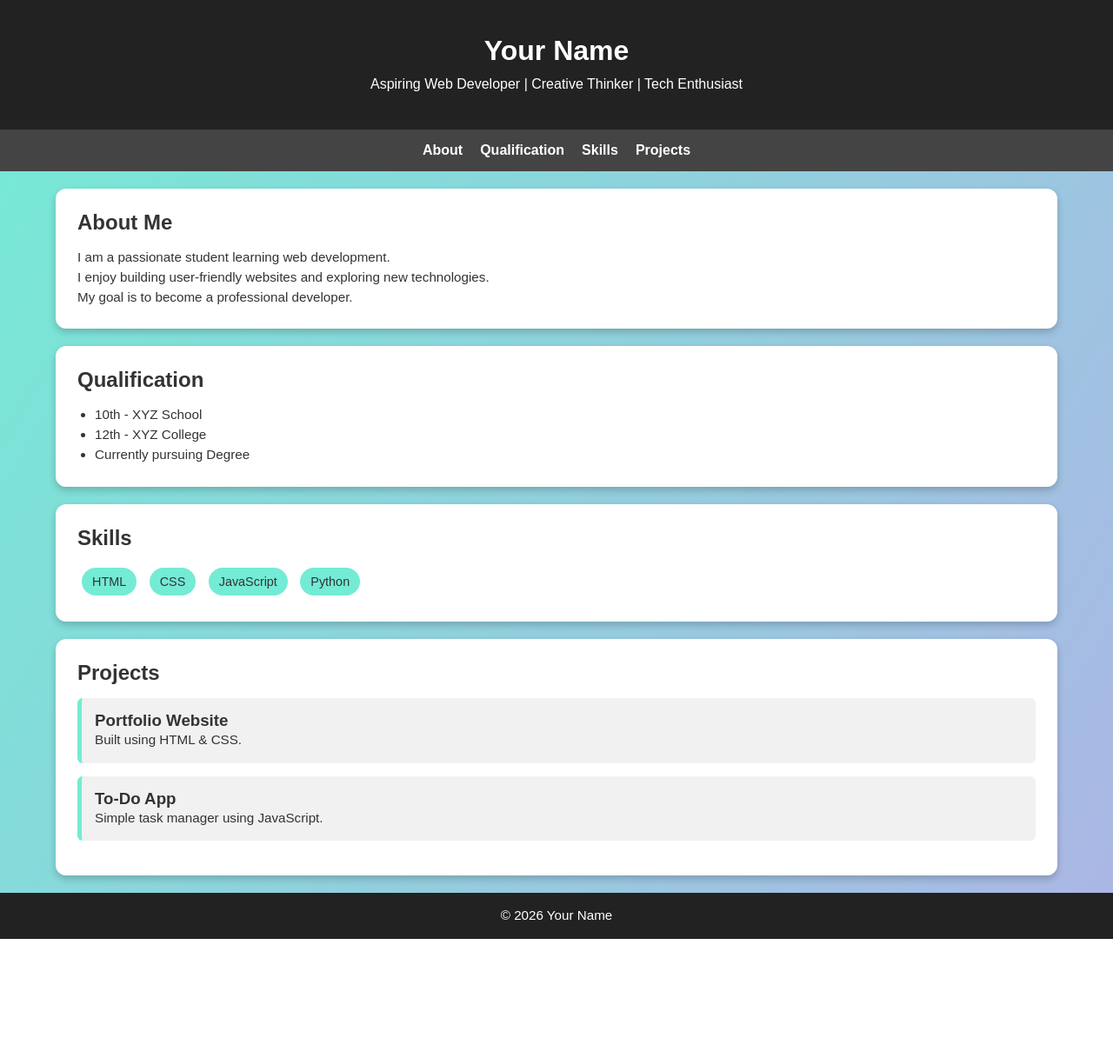
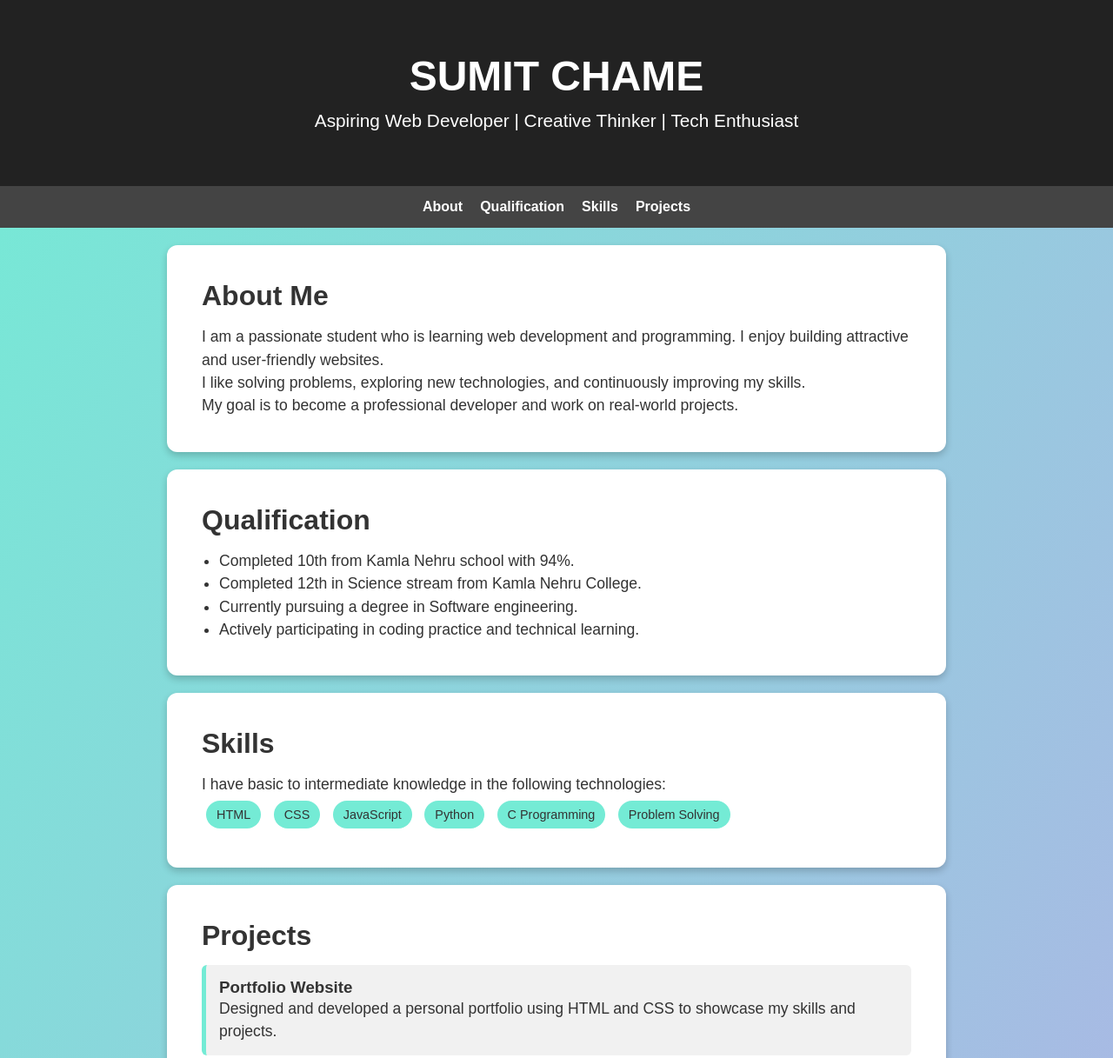
Before and after one commit to sumitchame/index.html, a plain HTML site: page index.html in a window 1280 px wide. Shown: the top 1217 px of the page at 87% size. Before the commit the page ends 1080 px from the top, so only its background shows below. Drawn offline with Linux system fonts and the light colour scheme.

Commit message:
Revise index.html with new content and styles
Updated personal information and enhanced project descriptions.

```diff
--- a/index.html
+++ b/index.html
@@ -1,13 +1,10 @@
-<!DOCTYPE html>
-<html lang="en">
+<!DOCTYPE html><html lang="en">
 <head>
   <meta charset="UTF-8">
   <meta name="viewport" content="width=device-width, initial-scale=1.0">
   <title>My Portfolio</title>
   <style>
-    * { margin: 0; padding: 0; box-sizing: border-box; font-family: Arial, sans-serif; }
-
-    body {
+    * { margin: 0; padding: 0; box-sizing: border-box; font-family: Arial, sans-serif; }body {
   background: linear-gradient(120deg, #74ebd5, #ACB6E5);
   color: #333;
   font-size: 16px;
@@ -46,6 +43,8 @@
   font-size: 1rem;
 }
 
+nav a:hover { color: #ffd369; }
+
 section {
   width: 90%;
   margin: 20px auto;
@@ -55,9 +54,15 @@
   box-shadow: 0 4px 8px rgba(0,0,0,0.2);
 }
 
-    h2 { margin-bottom: 15px; font-size: 1.5rem; }
+h2 {
+  margin-bottom: 15px;
+  font-size: 1.5rem;
+}
 
-    p, li { font-size: 0.95rem; line-height: 1.5; }
+p, li {
+  font-size: 0.95rem;
+  line-height: 1.5;
+}
 
 ul { padding-left: 20px; }
 
@@ -86,61 +91,73 @@
   margin-top: 20px;
   font-size: 0.9rem;
 }
+
+/* Tablet */
+@media (min-width: 600px) {
+  header h1 { font-size: 2.5rem; }
+  header p { font-size: 1.2rem; }
+  section { width: 85%; }
+  h2 { font-size: 1.8rem; }
+  p, li { font-size: 1rem; }
+}
+
+/* Desktop */
+@media (min-width: 900px) {
+  header { padding: 60px; }
+  header h1 { font-size: 3rem; }
+  header p { font-size: 1.3rem; }
+  section { width: 70%; padding: 40px; }
+  h2 { font-size: 2rem; }
+  p, li { font-size: 1.1rem; }
+}
+
   </style>
 </head>
-<body>
-
-  <header>
-    <h1>Your Name</h1>
+<body>  <header>
+    <h1>SUMIT CHAME</h1>
     <p>Aspiring Web Developer | Creative Thinker | Tech Enthusiast</p>
-  </header>
-
-  <nav>
+  </header>  <nav>
     <a href="#about">About</a>
     <a href="#qualification">Qualification</a>
     <a href="#skills">Skills</a>
     <a href="#projects">Projects</a>
-  </nav>
-
-  <section id="about">
+  </nav>  <section id="about">
     <h2>About Me</h2>
-    <p>I am a passionate student learning web development.</p>
-    <p>I enjoy building user-friendly websites and exploring new technologies.</p>
-    <p>My goal is to become a professional developer.</p>
-  </section>
-
-  <section id="qualification">
+    <p>I am a passionate student who is learning web development and programming. I enjoy building attractive and user-friendly websites.</p>
+    <p>I like solving problems, exploring new technologies, and continuously improving my skills.</p>
+    <p>My goal is to become a professional developer and work on real-world projects.</p>
+  </section>  <section id="qualification">
     <h2>Qualification</h2>
     <ul>
-      <li>10th - XYZ School</li>
-      <li>12th - XYZ College</li>
-      <li>Currently pursuing Degree</li>
+      <li>Completed 10th from Kamla Nehru school with 94%.</li>
+      <li>Completed 12th in Science stream from Kamla Nehru College.</li>
+      <li>Currently pursuing a degree in Software engineering.</li>
+      <li>Actively participating in coding practice and technical learning.</li>
     </ul>
-  </section>
-
-  <section id="skills" class="skills">
+  </section>  <section id="skills" class="skills">
     <h2>Skills</h2>
+    <p>I have basic to intermediate knowledge in the following technologies:</p>
     <span>HTML</span>
     <span>CSS</span>
     <span>JavaScript</span>
     <span>Python</span>
-  </section>
-
-  <section id="projects" class="projects">
+    <span>C Programming</span>
+    <span>Problem Solving</span>
+  </section>  <section id="projects" class="projects">
     <h2>Projects</h2>
     <div>
       <h3>Portfolio Website</h3>
-      <p>Built using HTML & CSS.</p>
+      <p>Designed and developed a personal portfolio using HTML and CSS to showcase my skills and projects.</p>
     </div>
     <div>
-      <h3>To-Do App</h3>
-      <p>Simple task manager using JavaScript.</p>
+      <h3>To-Do List Application</h3>
+      <p>Created a simple to-do list app using JavaScript to manage daily tasks efficiently.</p>
     </div>
-  </section>
-
-  <footer>
-    <p>© 2026 Your Name</p>
-  </footer>
-
-</body>
+    <div>
+      <h3>Student Result System</h3>
+      <p>Built a basic system to calculate and display student results using programming concepts.</p>
+    </div>
+  </section>  <footer>
+    <p>© 2026 Sumit Chame</p>
+  </footer></body>
 </html>
```
Lines whose indentation alone changed are shown as unchanged.
